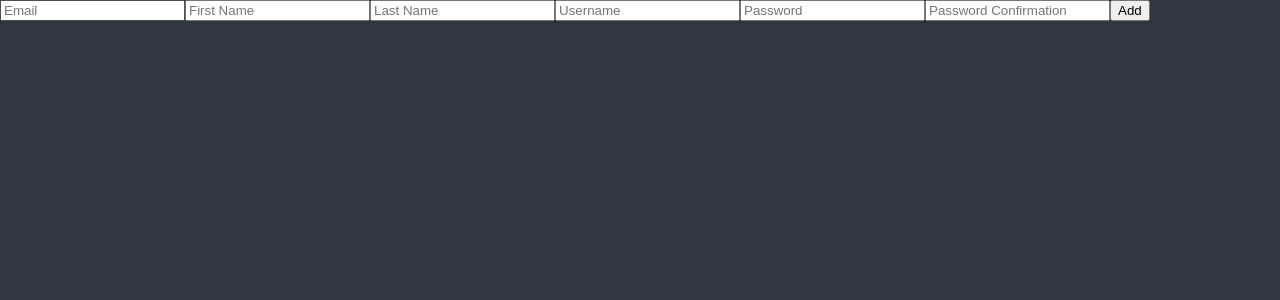
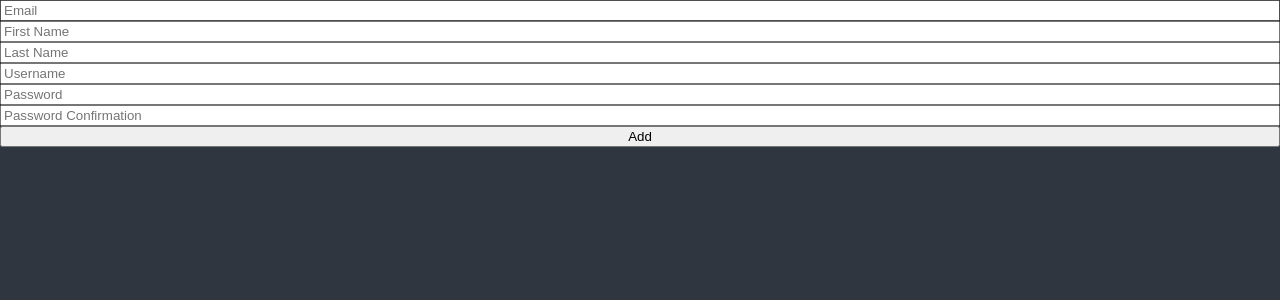
Before and after one commit to yyyrin/react-todo-app-for-practice, a React (Create React App) app: page / in a window 1280 px wide. Shown: the top 300 px of the page. Built offline with nearby package versions, Linux system fonts and the light colour scheme; the HTML template or start-up script is replaced by a standard one.

Commit message:
#6.7_Form_Validation

```diff
--- a/src/ToDoList.tsx
+++ b/src/ToDoList.tsx
@@ -33,19 +33,49 @@ import { useForm } from "react-hook-form";
 // };
 
 const ToDoList = () => {
-  const { register, watch } = useForm();
-  // console.log(watch());
+  // useForm 훅을 사용하여 폼 상태 관리
+  const { register, handleSubmit, formState } = useForm();
+
+  // form이 유효할 때 호출하는 콜백 함수
+  const onValid = (data: any) => {
+    console.log("data", data);
+  };
+
+  console.log("error", formState.errors);
 
   return (
     <div>
-      <form>
-        <input {...register("email")} placeholder="Email" />
-        <input {...register("firstName")} placeholder="First Name" />
-        <input {...register("lastName")} placeholder="Last Name" />
-        <input {...register("username")} placeholder="Username" />
-        <input {...register("password")} placeholder="Password" />
+      <form
+        style={{ display: "flex", flexDirection: "column" }}
+        // handleSubmit: onValid를 호출하기 전에 입력값을 유효성 검사함
+        onSubmit={handleSubmit(onValid)}
+      >
+        {/*
+        필수 입력 필드에 대한 유효성 검사 및 기타 표준 HTML 유효성 규칙을 포함함
+        각 field는 registration process에서 key로 사용될 "이름"을 가져야 함
+        */}
+        <input {...register("email", { required: true })} placeholder="Email" />
         <input
-          {...register("passwordConfirmation")}
+          {...register("firstName", { required: true })}
+          placeholder="First Name"
+        />
+        <input
+          {...register("lastName", { required: true })}
+          placeholder="Last Name"
+        />
+        <input
+          {...register("username", { required: true, minLength: 10 })}
+          placeholder="Username"
+        />
+        <input
+          {...register("password", { required: true, minLength: 5 })}
+          placeholder="Password"
+        />
+        <input
+          {...register("passwordConfirmation", {
+            required: "Password is required",
+            minLength: { value: 5, message: "Your password is too short." },
+          })}
           placeholder="Password Confirmation"
         />
         <button>Add</button>
@@ -78,4 +108,7 @@ input {...register('lastName', { required: true })}
   - input의 변화 구독
   - 지정된 input을 감시하고 해당 값을 반환
   - input 값을 렌더링하고 조건에 따라 무엇을 렌더링할지 결정하는 데 유용
+
+- handleSubmit: ((data: Object, e?: Event) => void, (errors: Object, e?: Event) => void) => Function
+  - form 유효성 검사가 성공하면 form 데이터를 받음
 */
```
